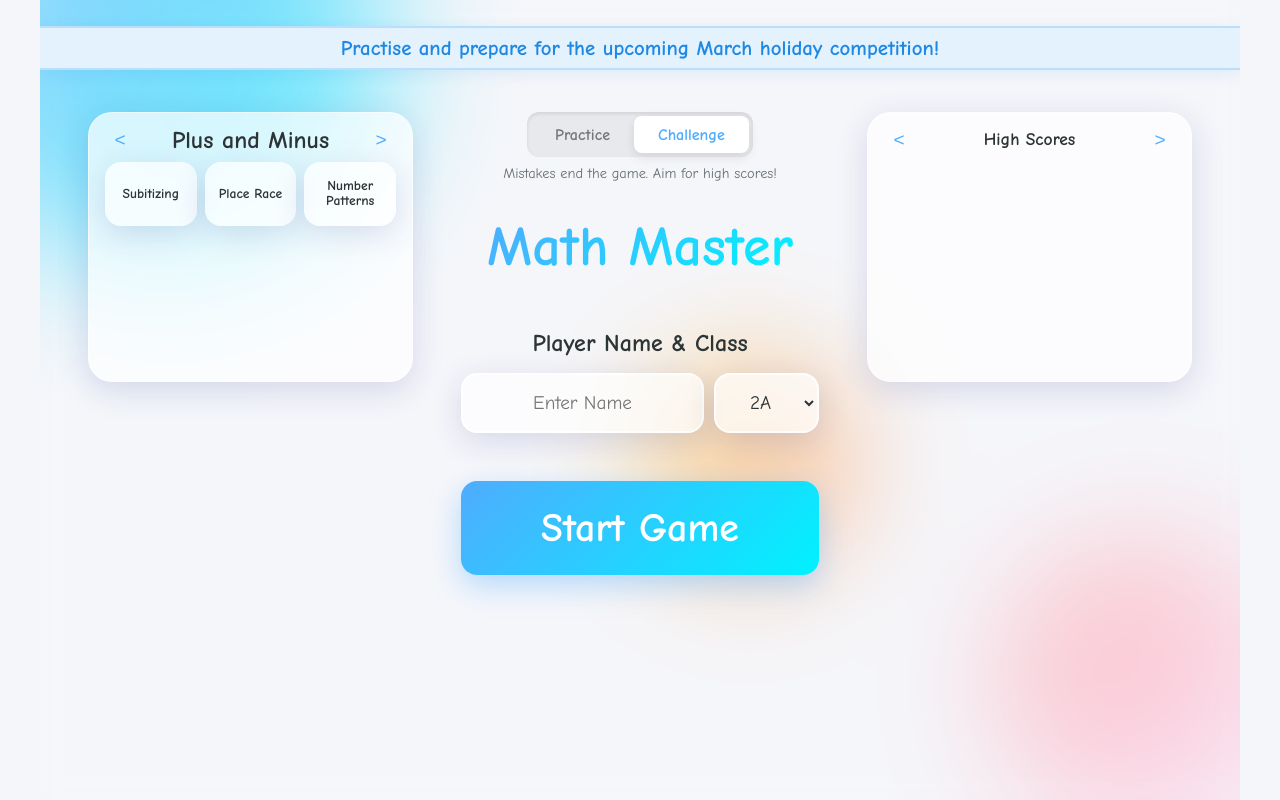
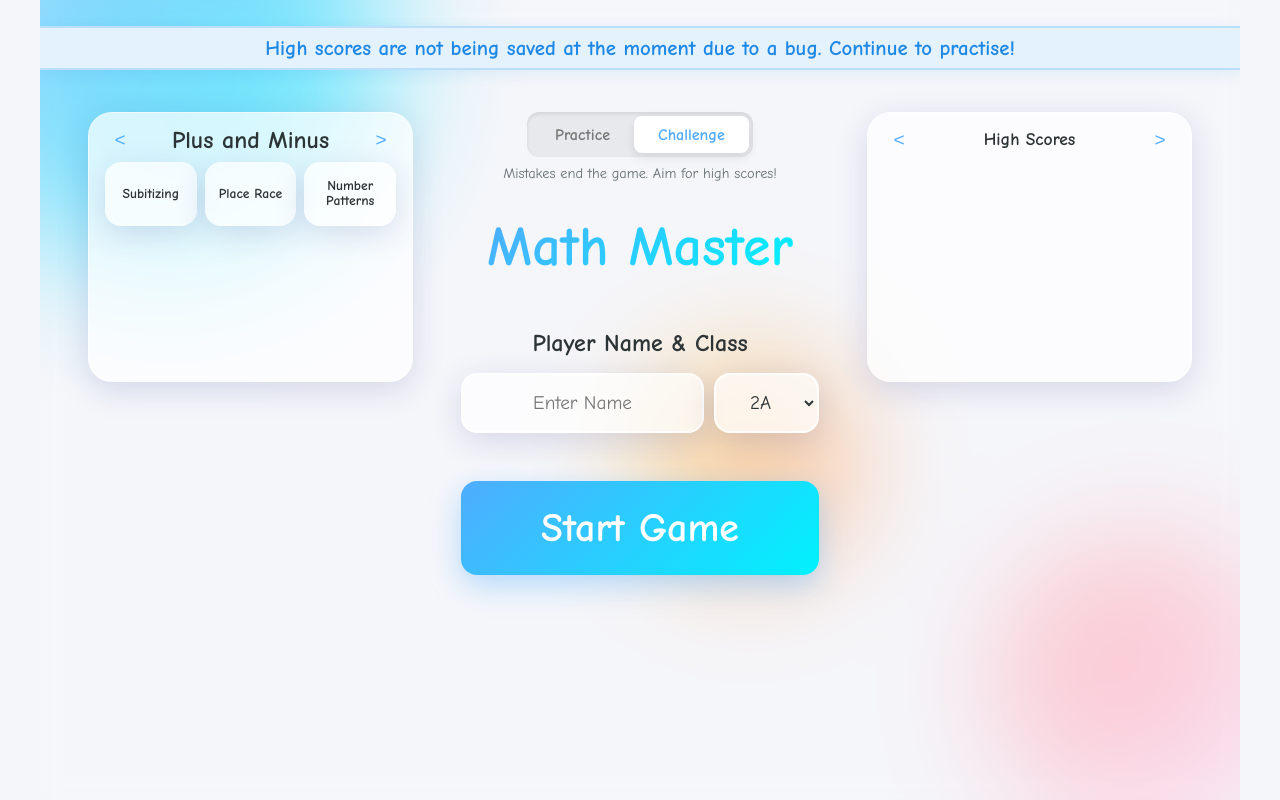
Before and after one commit to junweichong/math-master-p2, a plain HTML site: page index.html in a window 1280 px wide. Drawn offline with Linux system fonts and the light colour scheme.

Commit message:
Update info banner

```diff
--- a/index.html
+++ b/index.html
@@ -24,7 +24,7 @@
 
         <!-- Menu Screen -->
         <div id="screen-menu" class="screen active">
-            <div class="top-banner">Practise and prepare for the upcoming March holiday competition!</div>
+            <div class="top-banner">High scores are not being saved at the moment due to a bug. Continue to practise!</div>
 
             <!-- Tablet Layout Grid -->
             <div class="menu-layout">
```
